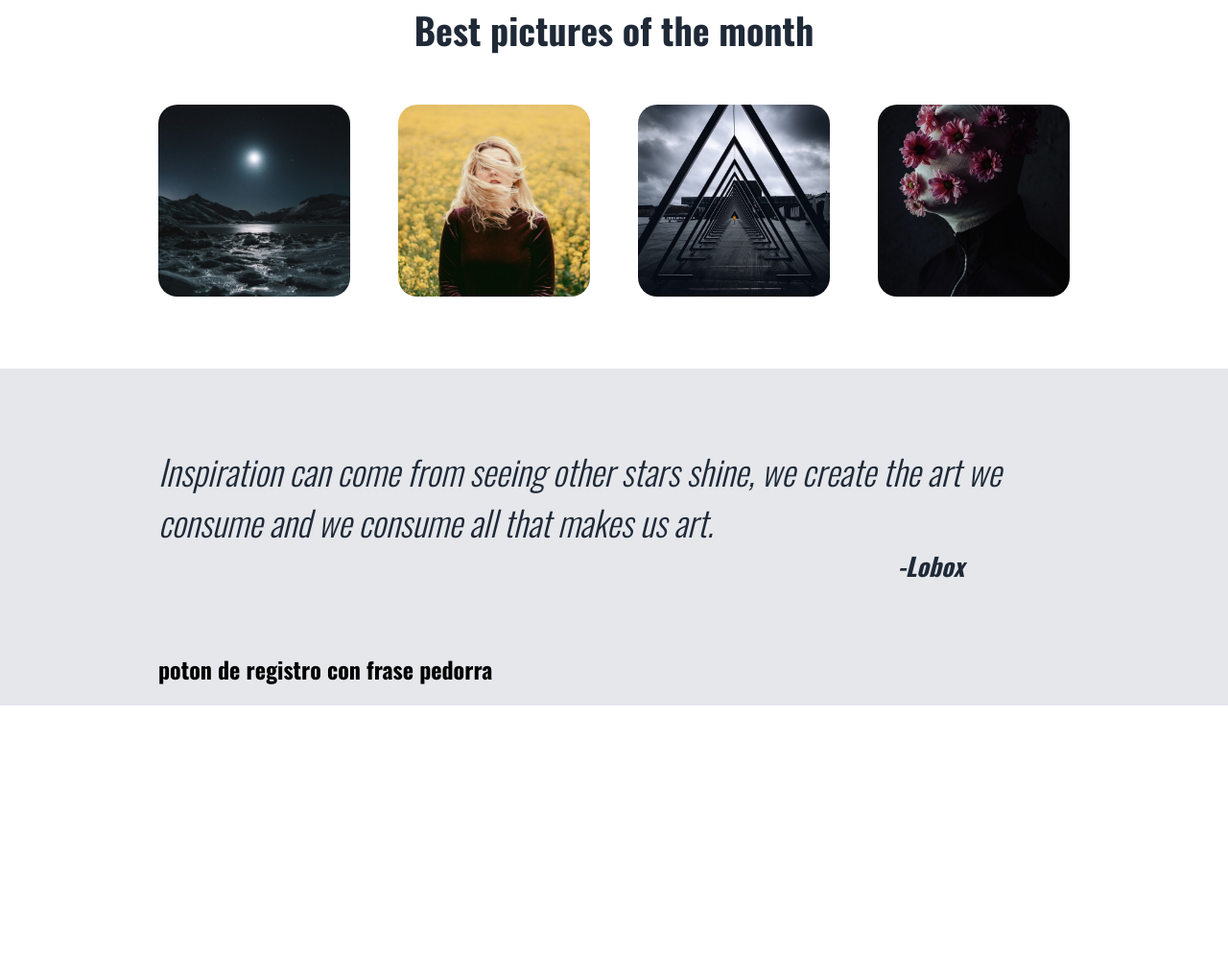
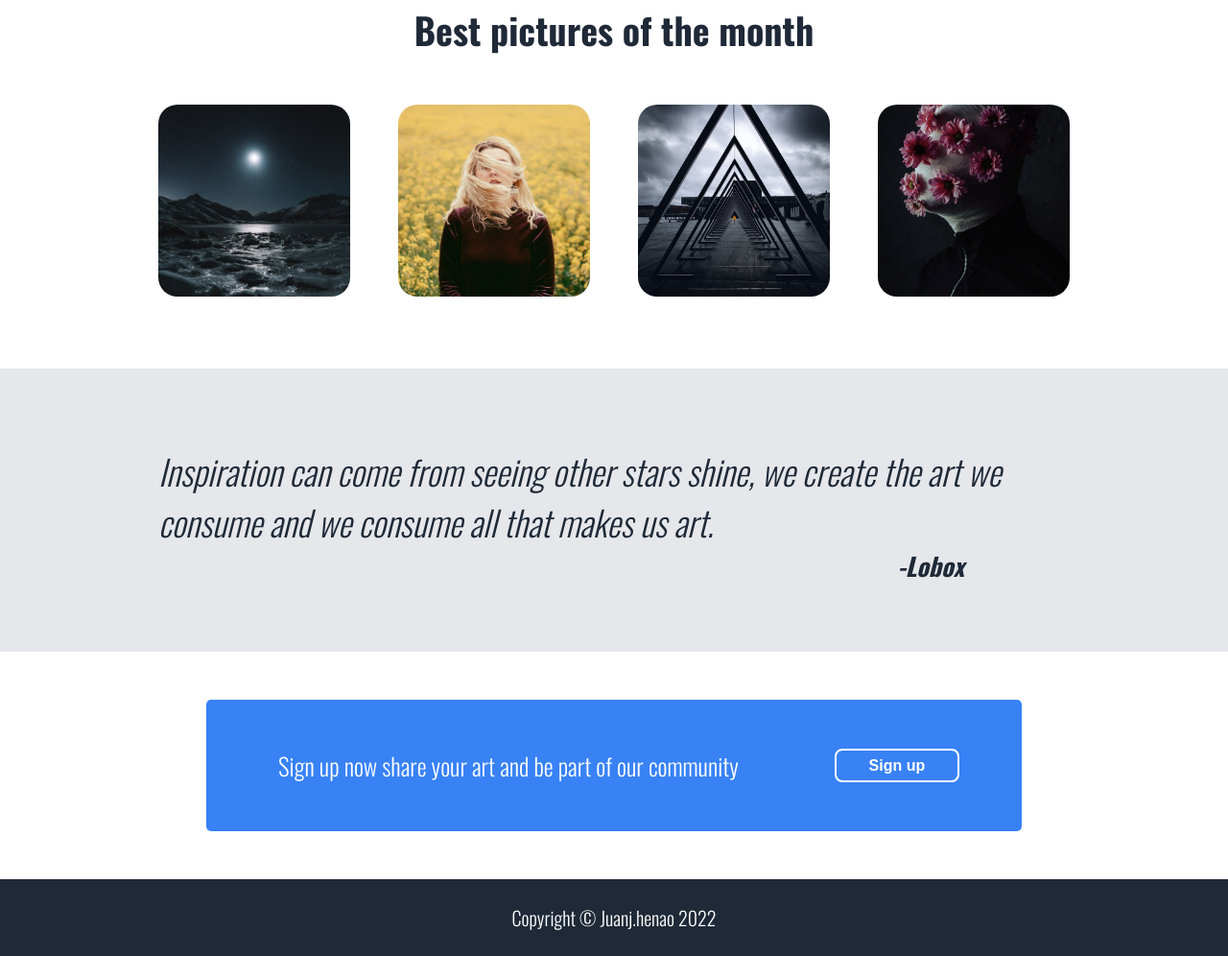
Before and after one commit to Juanjhenao/landing-page, a plain HTML site: page index.html in a window 1280 px wide. Shown: the part 539-1535 px from the top of the page at 96% size. Before the commit the page ends 1274 px from the top, so only its background shows below. Drawn offline with nearby package versions, Linux system fonts and the light colour scheme.

Commit message:
finished web page

```diff
--- a/index.html
+++ b/index.html
@@ -12,12 +12,12 @@
     <header class="fondo">
          <nav class="conte enca">
             <div>
-                <img class="logo" src="./images/logo3.png" />
+             <a target="_blank" href="https://www.boredbutton.com/"><img class="logo" src="./images/logo3.png" /></a>
             </div>
             <div class="padre">
-                <li> <a href="#" class="actions">About</a> </li>
-                <li> <a href="#" class="actions">Login</a> </li>
-                <li> <a href="#" class="actions">Contact</a> </li>
+                <li> <a href="https://www.youtube.com/watch?v=lGyM7klpWdk&ab_channel=UnusualVideos" class="actions">About</a> </li>
+                <li> <a href="https://www.youtube.com/watch?v=qe5-ywmuKOg&ab_channel=NeoTrash" class="actions">Login</a> </li>
+                <li> <a href="https://wa.me/+573152147544" class="actions">Contact</a> </li>
             </div>
          </nav>
     </header>
@@ -27,7 +27,7 @@
             <h1 class="titulo">On the lents</h1>
             <p class="txt">On the lens is a website made for and by photographers, to show your art to the world, <br>
                 meet other artists, and find projects to collaborate on.</p>
-                 <button class="boton">Sign up</button>
+                <a href="https://www.instagram.com/lobox_ph/?hl=es"><button class="boton">Sign up</button></a>
             </div>
            <a class="hidde" href="https://unsplash.com/photos/0fKMSXKi7sM"><img class="banner" src="./images/Banner.jpg"> </a>
         </div>
@@ -49,12 +49,15 @@
                 we create the art we consume and we consume all that makes us art.</p>
             <p class="author">-Lobox</p>
         </div>
-        <div class="conte">
-            <h1>poton de registro con frase pedorra</h1>
+    </section>
+    <section class="conte">
+        <div class="box">
+            <p class="txt bold">Sign up now share your art and be part of our community</p>
+            <a href="https://www.instagram.com/lobox_ph/?hl=es"><button id="bor" class="boton">Sign up</button></a>
         </div>
     </section>
-    <footer>
-
+    <footer class="fondo">
+        <p class="centro">Copyright © Juanj.henao 2022</p>
     </footer>
 </body>
 </html>
--- a/style.css
+++ b/style.css
@@ -44,12 +44,14 @@ body a:hover{
 .txt
 {
     margin: 0px;
+    color: white;
 }
 .banner{
     width: 200px;
     height: 300px;
     margin: 50px;
     margin-left: 120px;
+    border-radius: 20px;
 }
 .flexbox{
     display: flex;
@@ -120,3 +122,27 @@ body a:hover{
     margin-top: 0px;
     margin-bottom: 70px;
 }
+#bor{
+    border: 2px solid white;
+    margin: 20px;
+}
+.box{
+    display: flex;
+    margin: 50px;
+    padding: 20px;
+    justify-content: space-around;
+    align-items: center;
+    background-color: #3882f6 ;
+    border-radius: 5px;
+}
+.bold{
+    font-weight: 500;
+    font-size: 25px;
+    margin: 30px;
+}
+.centro
+{
+    text-align: center;
+    margin: 25px;
+    font-size: 20px;
+}
```
